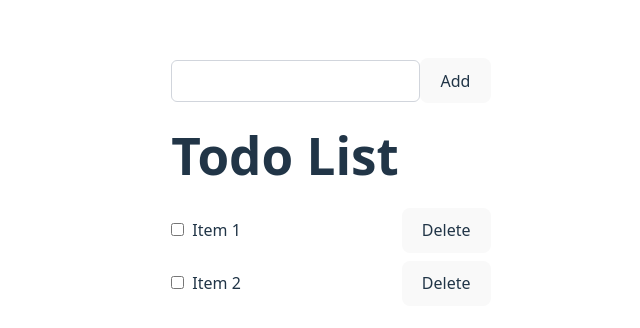
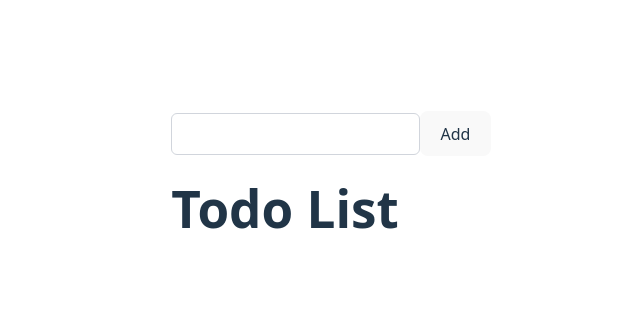
Before and after one commit to Abuddabi/wdd430-react-todo, a React (Vite) app: page / in a window 1280 px wide. Shown: the part 214-542 px from the top of the page, without its empty margins (309-949 px from the left). Built offline with nearby package versions, Linux system fonts and the light colour scheme.

Commit message:
Adding new items

```diff
--- a/src/App.tsx
+++ b/src/App.tsx
@@ -2,36 +2,41 @@ import { useState } from "react";
 import "./index.css";
 
 function App() {
-  // const [count, setCount] = useState(0);
+  const [newItem, setNewItem] = useState("");
+  const [items, setItems] = useState<string[]>([]);
+
+  function handleSubmit(event: React.FormEvent) {
+    event.preventDefault();
+    if (newItem.trim() === "") return;
+    setItems((items) => [...items, newItem]);
+    setNewItem("");
+  }
 
   return (
     <>
-      <form>
+      <form onSubmit={handleSubmit} className="flex items-center mb-6">
         <label>
           <input
             className="border border-gray-300 rounded-md p-2"
             type="text"
             id="item"
+            value={newItem}
+            onChange={(e) => setNewItem(e.target.value)}
           />
         </label>
         <button type="submit">Add</button>
       </form>
       <h1 className="text-2xl font-bold my-6">Todo List</h1>
       <ul>
-        <li className="flex items-center justify-between mb-2">
-          <label>
-            <input className="mr-2" type="checkbox" />
-            Item 1
-          </label>
-          <button className="ml-4">Delete</button>
-        </li>
-        <li className="flex items-center justify-between mb-2">
-          <label>
-            <input className="mr-2" type="checkbox" />
-            Item 2
-          </label>
-          <button className="ml-4">Delete</button>
-        </li>
+        {items.map((item, index) => (
+          <li key={index} className="flex items-center justify-between mb-2">
+            <label>
+              <input className="mr-2" type="checkbox" />
+              {item}
+            </label>
+            <button className="ml-4">Delete</button>
+          </li>
+        ))}
       </ul>
     </>
   );
```
